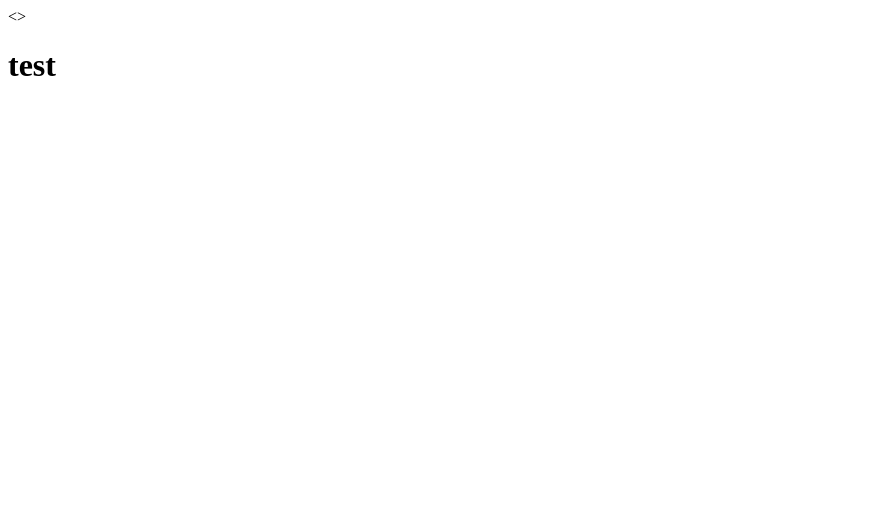
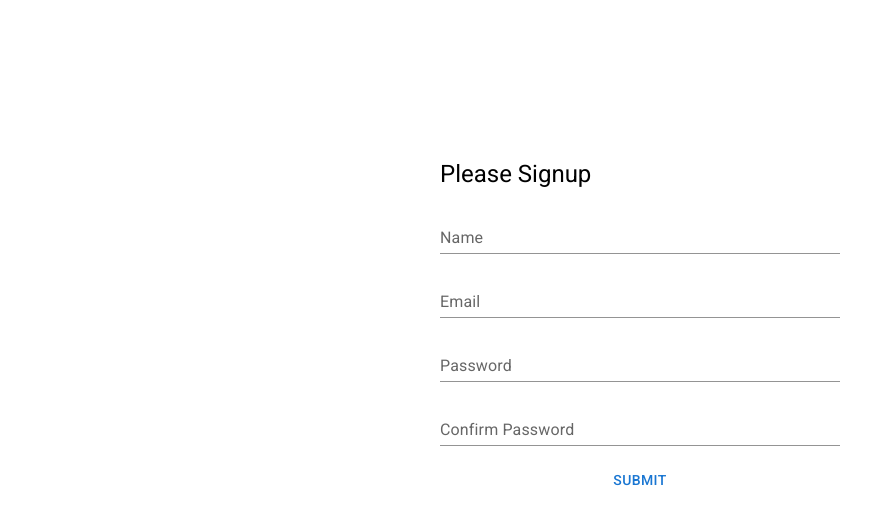
Before and after one commit to EliGuy343/chat-app, a React (Create React App) app in the folder client/: page / in a window 1280 px wide. Shown: the top 524 px of the page, without its empty margins (0-894 px from the left). Built offline with nearby package versions, Linux system fonts and the light colour scheme.

Commit message:
added Signup component

```diff
--- a/client/public/index.html
+++ b/client/public/index.html
@@ -1,6 +1,5 @@
 <!DOCTYPE html>
 <html lang="en">
-  <>
     <meta charset="utf-8" />
     <link rel="icon" href="%PUBLIC_URL%/favicon.ico" />
     <meta name="viewport" content="width=device-width, initial-scale=1" />
--- a/client/src/App.js
+++ b/client/src/App.jsx
@@ -1,9 +1,10 @@
 import './App.css';
+import AuthScreen from './pages/AuthScreen';
 
 function App() {
   return (
     <div className="App">
-      <h1>test</h1>
+      <AuthScreen/>
     </div>
   );
 }
--- /dev/null
+++ b/client/src/pages/AuthScreen.jsx
@@ -0,0 +1,76 @@
+import React, { useState } from 'react'
+import {
+    Box,
+    Stack,
+    Typography,
+    Button,
+    TextField
+} from '@mui/material';
+
+
+const AuthScreen = () => {
+    const [formData, setFormData] = useState({});
+    const handleChange = (e) =>{
+        setFormData({
+            ...formData,
+            [e.target.name]:e.target.value
+        })
+    };
+
+    const handleSubmit = (e) =>{
+        e.preventDefault();
+        console.log(formData);
+    };
+
+    return (
+        <Box
+            component='form'
+            onSubmit={handleSubmit}
+            display='flex'
+            justifyContent='center'
+            alignItems='center'
+            height='80vh'
+        >
+            <Stack
+                spacing={2}
+                sx={{'width':'400px'}}
+            >
+                <Typography variant="h5">
+                    Please Signup
+                </Typography>
+                <TextField
+                    name='name'
+                    label='Name'
+                    variant='standard'
+                    onChange={handleChange}
+                />
+                <TextField
+                    type='email'
+                    name='email'
+                    label='Email'
+                    variant='standard'
+                    onChange={handleChange}
+                />
+                <TextField
+                    type='password'
+                    name='password'
+                    label='Password'
+                    variant='standard'
+                    onChange={handleChange}
+                />
+                <TextField
+                    type='password'
+                    name='confrimPassword'
+                    label='Confirm Password'
+                    variant='standard'
+                    onChange={handleChange}
+                />
+                <Button varaiant="outlined" type="submit">
+                    Submit
+                </Button>
+            </Stack>
+        </Box>
+    );
+}
+
+export default AuthScreen
```
